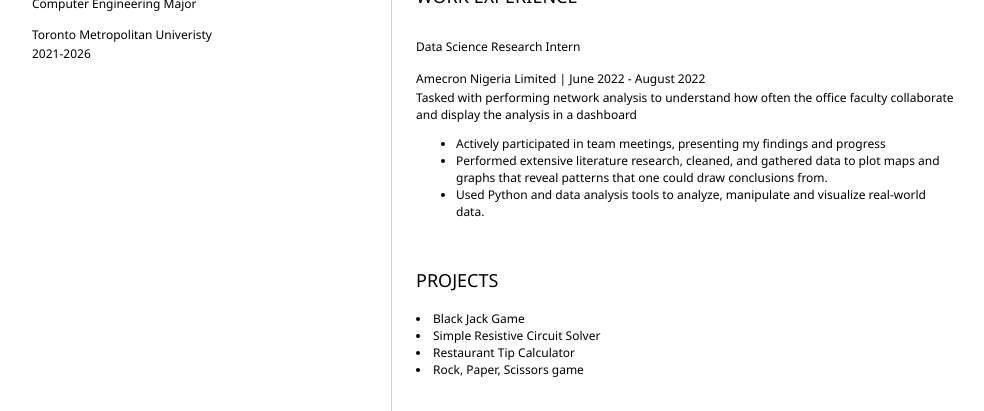
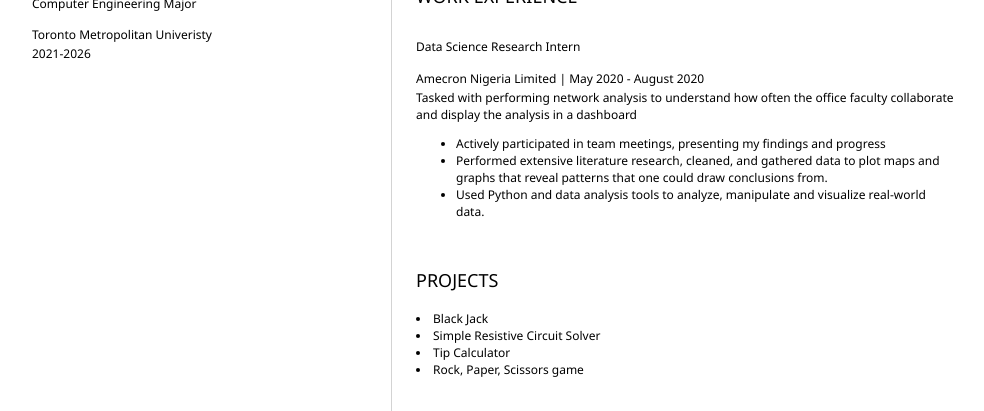
Before and after one commit to odeha123/resume, a plain HTML site: page index.html in a window 1280 px wide. Shown: the part 526-937 px from the top of the page, without its empty margins (152-1136 px from the left). Drawn offline with Linux system fonts and the light colour scheme.

Commit message:
add resume content

```diff
--- a/index.html
+++ b/index.html
@@ -70,7 +70,7 @@
 					<!-- your work experience -->
                     <h3>Data Science Research Intern</h3>
                     <p>
-                            Amecron Nigeria Limited | June 2022 - August 2022
+                            Amecron Nigeria Limited | May 2020 - August 2020
                     </p>
                     <p>
                             Tasked with performing network analysis to understand how often the office faculty collaborate and display
@@ -88,9 +88,9 @@
 					<h2>PROJECTS</h2>
 					<!-- projects you have worked on -->
 
-                            <li>Black Jack Game</li>
+                            <li>Black Jack </li>
                             <li>Simple Resistive Circuit Solver</li>
-                            <li>Restaurant Tip Calculator</li>
+                            <li>Tip Calculator</li>
                             <li>Rock, Paper, Scissors game</li>
                     </ul>
 				</section>
```
